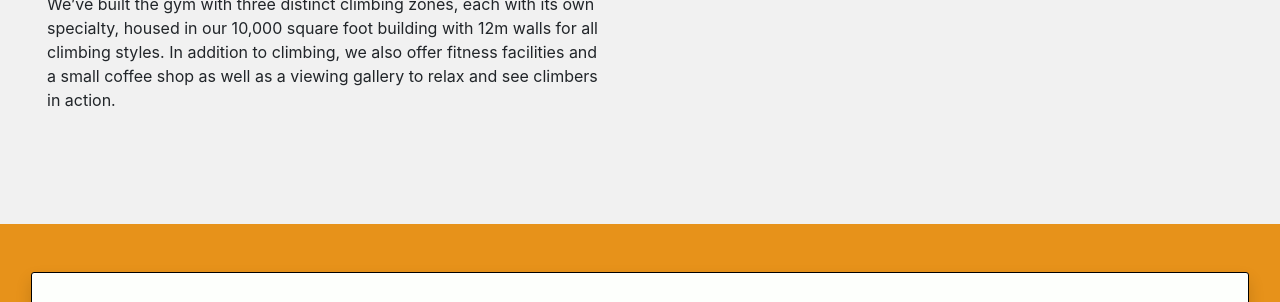
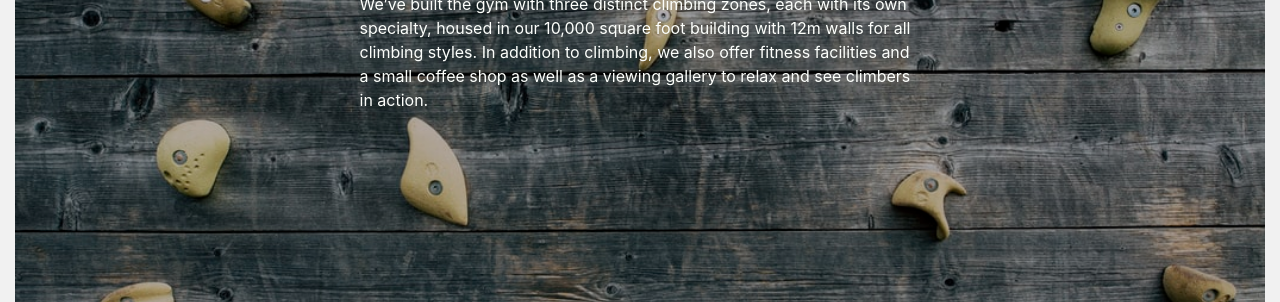
Before and after one commit to Brian-FullStack/CI_MS1_ICE, a plain HTML site: page facilities.html in a window 1280 px wide. Shown: the part 288-590 px from the top of the page. Drawn offline with nearby package versions, Linux system fonts and the light colour scheme.

Commit message:
New Title

```diff
--- a/css/style.css
+++ b/css/style.css
@@ -261,6 +261,23 @@ li a .active{
     padding-bottom: 2rem;
 }
 
+.facilities-image{
+    background-image: url(/images/wooden-wall-with-holds.jpg);
+    height: 92vh;
+    -webkit-background-size: cover;
+    -moz-background-size: cover;
+    -o-background-size: cover;
+    background-size: cover;
+    position: relative;
+    justify-content: center;
+    display: flex;
+    z-index: -2;
+}
+
+.facilities-about{
+    color: #FDFFFC;
+}
+
 .boulder-card{
     margin-top: 2rem;
     background-color: #FDFFFC;
--- a/facilities.html
+++ b/facilities.html
@@ -54,6 +54,7 @@
     <section>
         <div class="container-fluid">
             <div class="facilities-image">
+                <div class="opaque-overlay"> </div>
                 <div class="facilities-about jumbotron col-12 col-md-6 d-block">
                     <h1>Facilities</h1>
                     <p>
```
Also changed, not shown: images/children-on-climbing-wall.jpg (added), images/figure-8-knot.jpg (added), images/fitness-gym.jpg (added), images/high-climbing-walls-resize.jpg (added), images/outdoor-climbing.jpg (added), images/strength.jpg (added), images/wooden-wall-with-holds.jpg (added).
